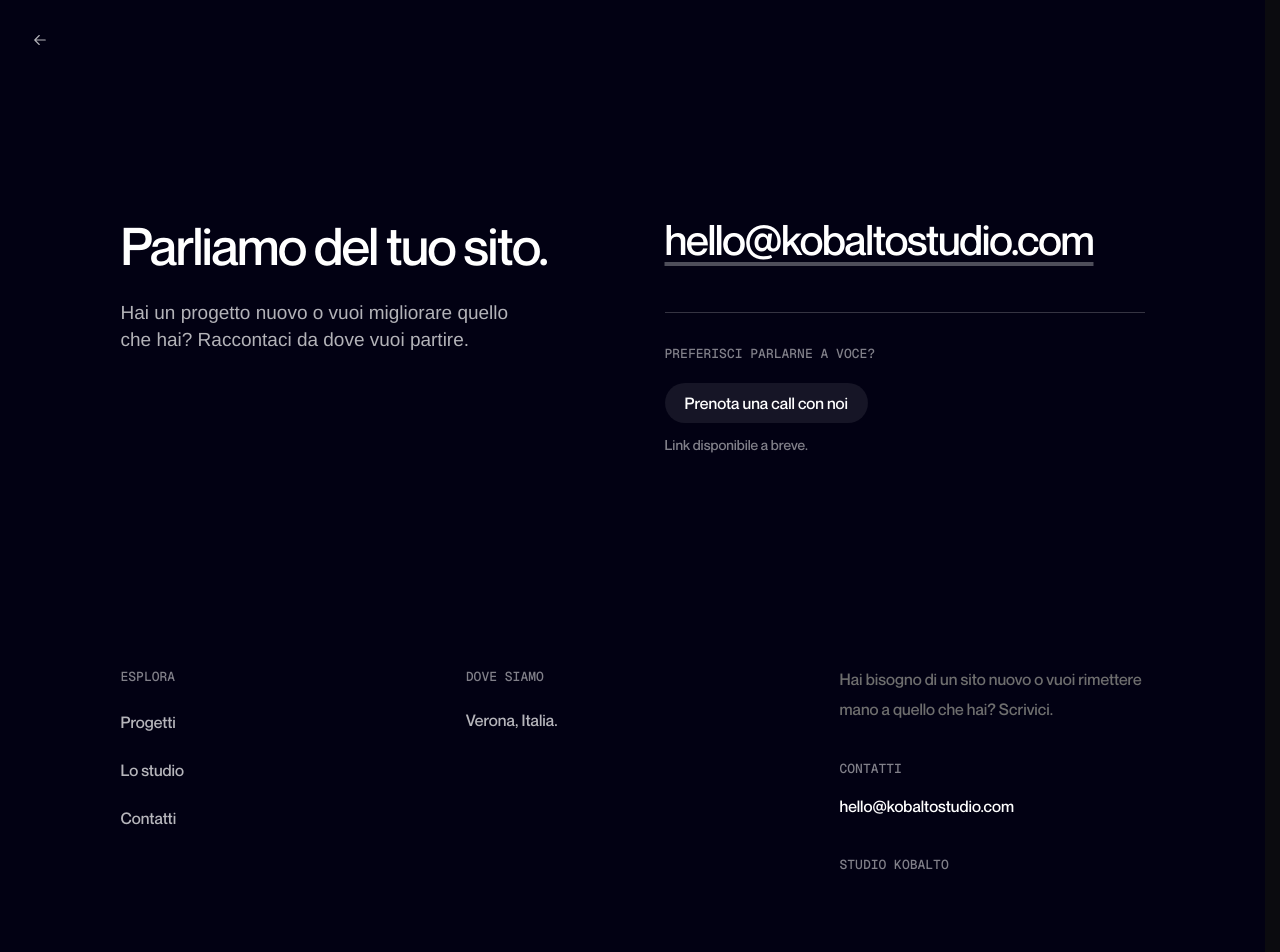
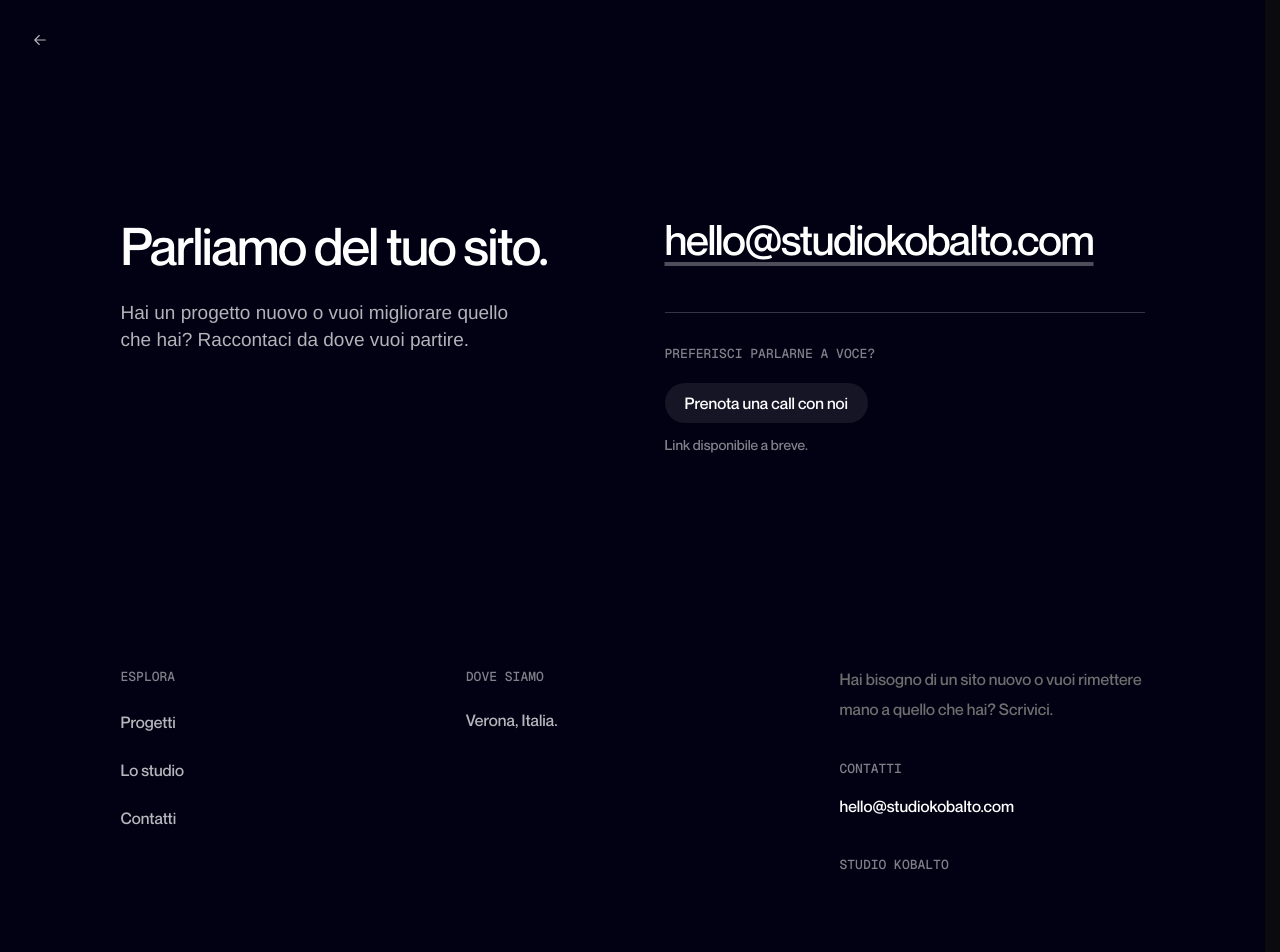
Before and after one commit to mattiazeminian/kobalto-studio, a Next.js app: page /contatti in a window 1280 px wide. Shown: the top 952 px of the page. Built offline with nearby package versions, Linux system fonts and the light colour scheme; a web font is replaced by a local one.

Commit message:
Use Studio Kobalto email across site

```diff
--- a/app/contatti/page.tsx
+++ b/app/contatti/page.tsx
@@ -42,10 +42,10 @@ export default function ContattiPage() {
         <div className="flex min-w-0 flex-col gap-12">
           <div>
             <a
-              href="mailto:hello@kobaltostudio.com"
+              href="mailto:hello@studiokobalto.com"
               className="block break-all text-[clamp(26px,4vw,42px)] leading-[1.1] font-medium tracking-[-0.03em] text-white underline decoration-white/30 underline-offset-[7px] transition-colors duration-300 hover:text-white/70 focus-visible:text-white/70"
             >
-              hello@kobaltostudio.com
+              hello@studiokobalto.com
             </a>
           </div>
 
--- a/components/sections/cta.tsx
+++ b/components/sections/cta.tsx
@@ -12,7 +12,7 @@ export function CtaSection() {
         <br />
         Raccontaci cosa vuoi fare.
       </h2>
-      <PillButton label="Parliamone" hoverLabel="Scrivici" href="mailto:hello@kobaltostudio.com" />
+      <PillButton label="Parliamone" hoverLabel="Scrivici" href="mailto:hello@studiokobalto.com" />
     </section>
   );
 }
--- a/components/sections/footer.tsx
+++ b/components/sections/footer.tsx
@@ -30,8 +30,8 @@ export function SiteFooter() {
 
             <div className="flex max-w-[266px] flex-col gap-2.5">
               <p className="mono-label text-white/50">Contatti</p>
-              <a href="mailto:hello@kobaltostudio.com" className="break-all text-[16px] leading-[28px] text-white transition-colors duration-300 hover:text-white/70 focus-visible:text-white/70">
-                hello@kobaltostudio.com
+              <a href="mailto:hello@studiokobalto.com" className="break-all text-[16px] leading-[28px] text-white transition-colors duration-300 hover:text-white/70 focus-visible:text-white/70">
+                hello@studiokobalto.com
               </a>
             </div>
 
--- a/components/sections/hero-rail.tsx
+++ b/components/sections/hero-rail.tsx
@@ -39,7 +39,7 @@ export function HeroRail() {
               <PillButton
                 label="Contattaci"
                 hoverLabel="Scrivici"
-                href="mailto:hello@kobaltostudio.com"
+                href="mailto:hello@studiokobalto.com"
               />
               <PillButton
                 label="Chi siamo"
```
